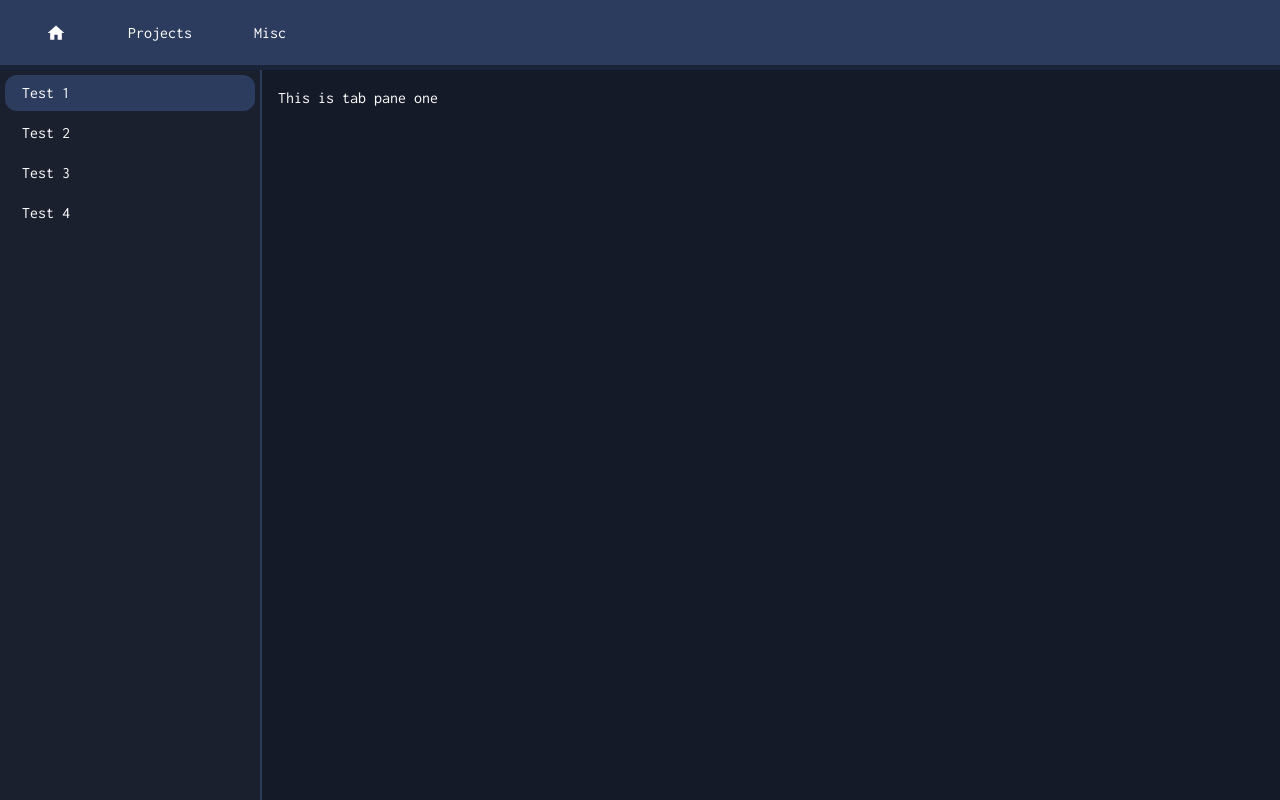
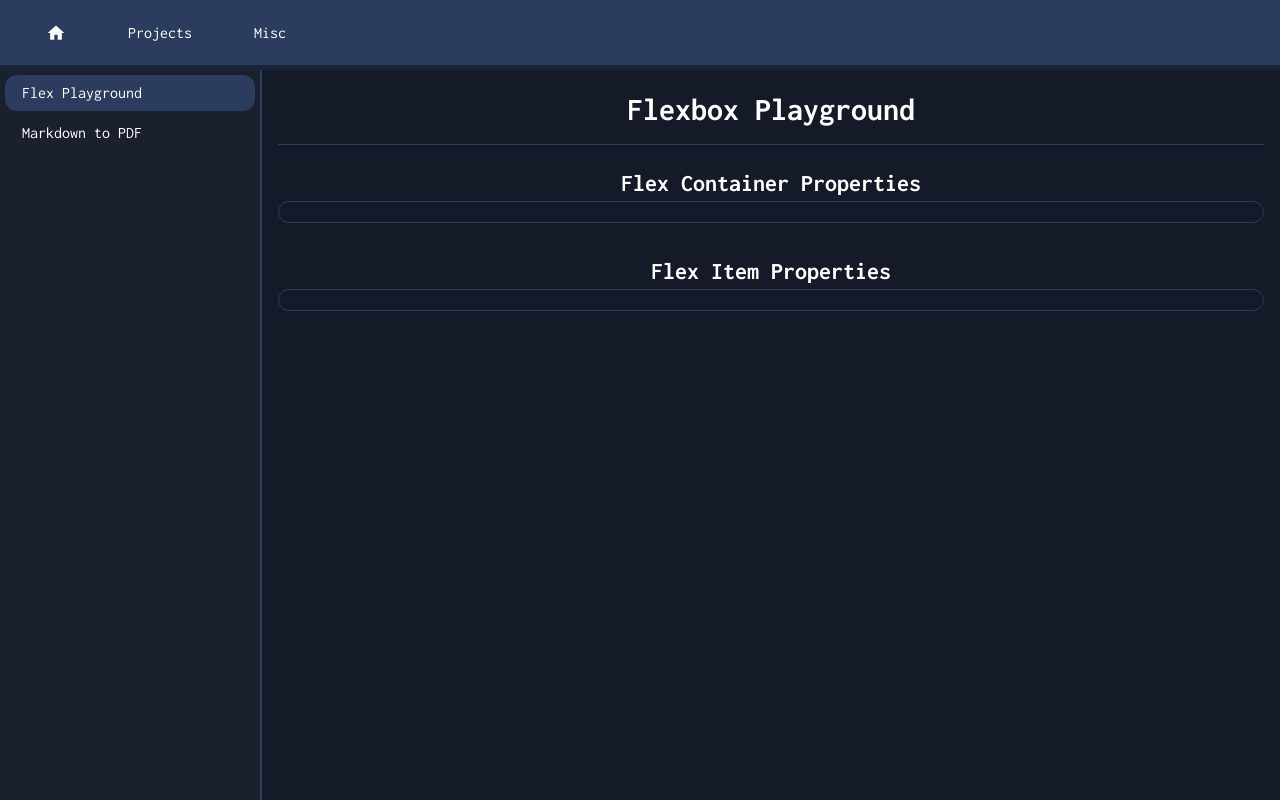
Before and after one commit to scoogii/portfolio, a Next.js app: page /misc in a window 1280 px wide. Built offline with nearby package versions, Linux system fonts and the light colour scheme.

Commit message:
make skeleton for flexbox playground

```diff
--- /dev/null
+++ b/app/_components/FlexPlaygroundPanel.jsx
@@ -0,0 +1,40 @@
+import { Box, Divider } from "@mui/joy";
+
+const FlexPlaygroundPanel = () => {
+  const boxStyle = {
+    display: "flex",
+    flexDirection: "column",
+    justifyContent: "start",
+    alignItems: "center",
+    width: "100%",
+    height: "100%",
+  };
+
+  const contentStyle = {
+    display: "flex",
+    flexDirection: "column",
+    justifyContent: "center",
+    alignItems: "center",
+    width: "100%",
+    border: "1px solid #2b3c5e",
+    borderRadius: "14px",
+    padding: "10px",
+    gap: "10px",
+  };
+
+  return (
+    <Box sx={boxStyle}>
+      <h1 style={{ textAlign: "center" }}>Flexbox Playground</h1>
+
+      <Divider sx={{ background: "#2b3c5e", margin: "10px 0 20px" }} />
+
+      <h2 style={{ textAlign: "center" }}>Flex Container Properties</h2>
+      <Box sx={contentStyle} style={{ marginBottom: "30px" }}></Box>
+
+      <h2 style={{ textAlign: "center" }}>Flex Item Properties</h2>
+      <Box sx={contentStyle}></Box>
+    </Box>
+  );
+};
+
+export default FlexPlaygroundPanel;
--- a/app/misc/page.jsx
+++ b/app/misc/page.jsx
@@ -3,6 +3,7 @@
 import { useMediaQuery } from "@mui/material";
 import Nav from "../_components/Nav";
 import { Box, Tab, TabList, TabPanel, Tabs } from "@mui/joy";
+import FlexPlaygroundPanel from "../_components/FlexPlaygroundPanel";
 
 const Misc = () => {
   const smallScreen = useMediaQuery("(max-width: 600px)");
@@ -65,33 +66,20 @@ const Misc = () => {
         >
           <TabList disableUnderline sx={tabListStyle}>
             <Tab disableIndicator sx={tabStyle}>
-              Test 1
+              Flex Playground
             </Tab>
+
             <Tab disableIndicator sx={tabStyle}>
-              Test 2
-            </Tab>
-            <Tab disableIndicator sx={tabStyle}>
-              Test 3
-            </Tab>
-            <Tab disableIndicator sx={tabStyle}>
-              Test 4
+              Markdown to PDF
             </Tab>
           </TabList>
 
           <TabPanel value={0} sx={tabPanelStyle}>
-            This is tab pane one
+            <FlexPlaygroundPanel />
           </TabPanel>
 
           <TabPanel value={1} sx={tabPanelStyle}>
-            This is tab pane two
-          </TabPanel>
-
-          <TabPanel value={2} sx={tabPanelStyle}>
-            This is tab pane three
-          </TabPanel>
-
-          <TabPanel value={3} sx={tabPanelStyle}>
-            This is tab pane four
+            WIP
           </TabPanel>
         </Tabs>
       </Box>
--- a/app/theme.jsx
+++ b/app/theme.jsx
@@ -15,7 +15,7 @@ const theme = extendTheme({
         root: {
           color: "white",
           "&:hover": {
-            opacity: "0.8",
+            opacity: "0.7",
           },
           "&.Mui-selected": {
             backgroundColor: "#2b3c5e",
```
